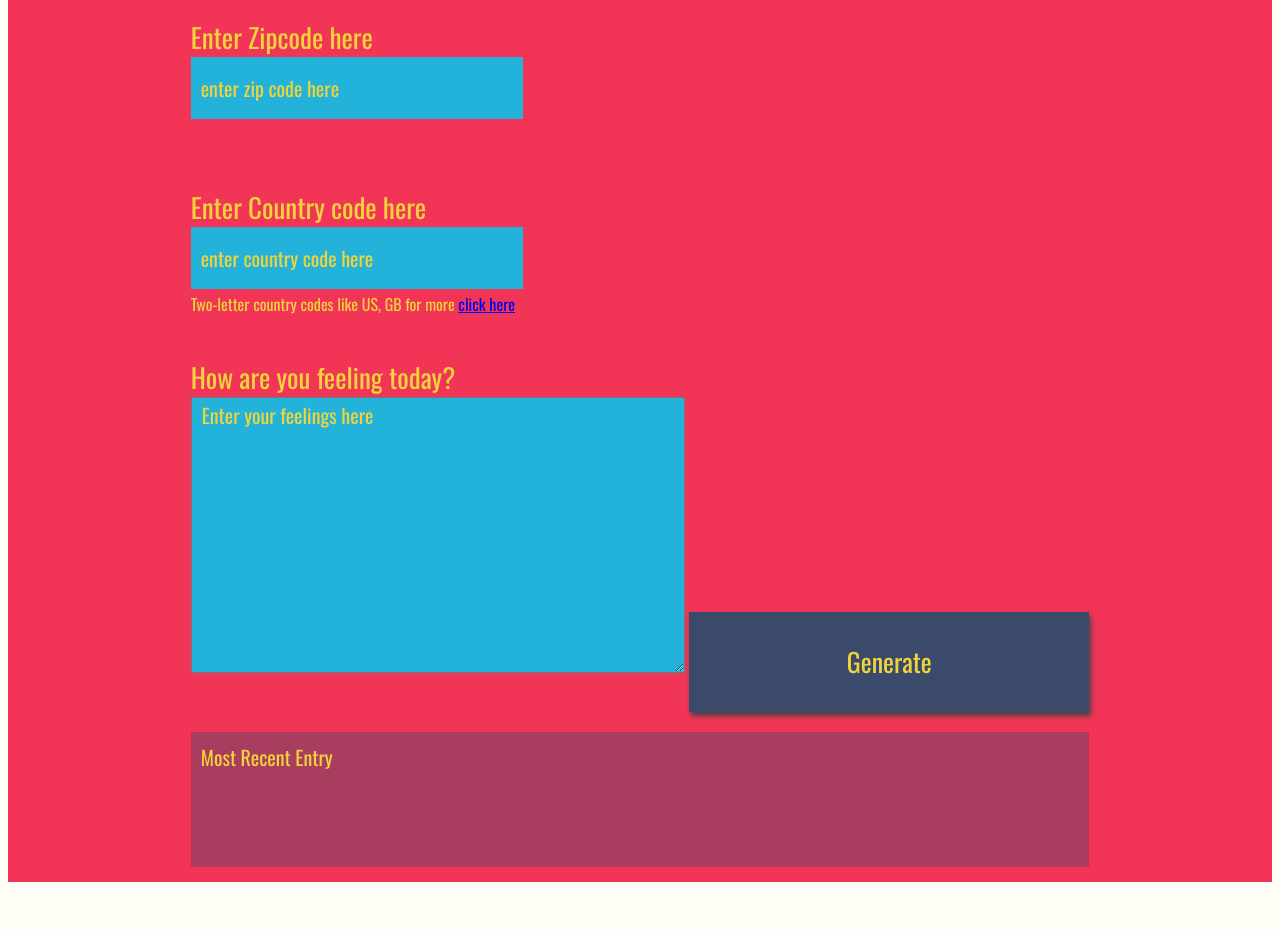
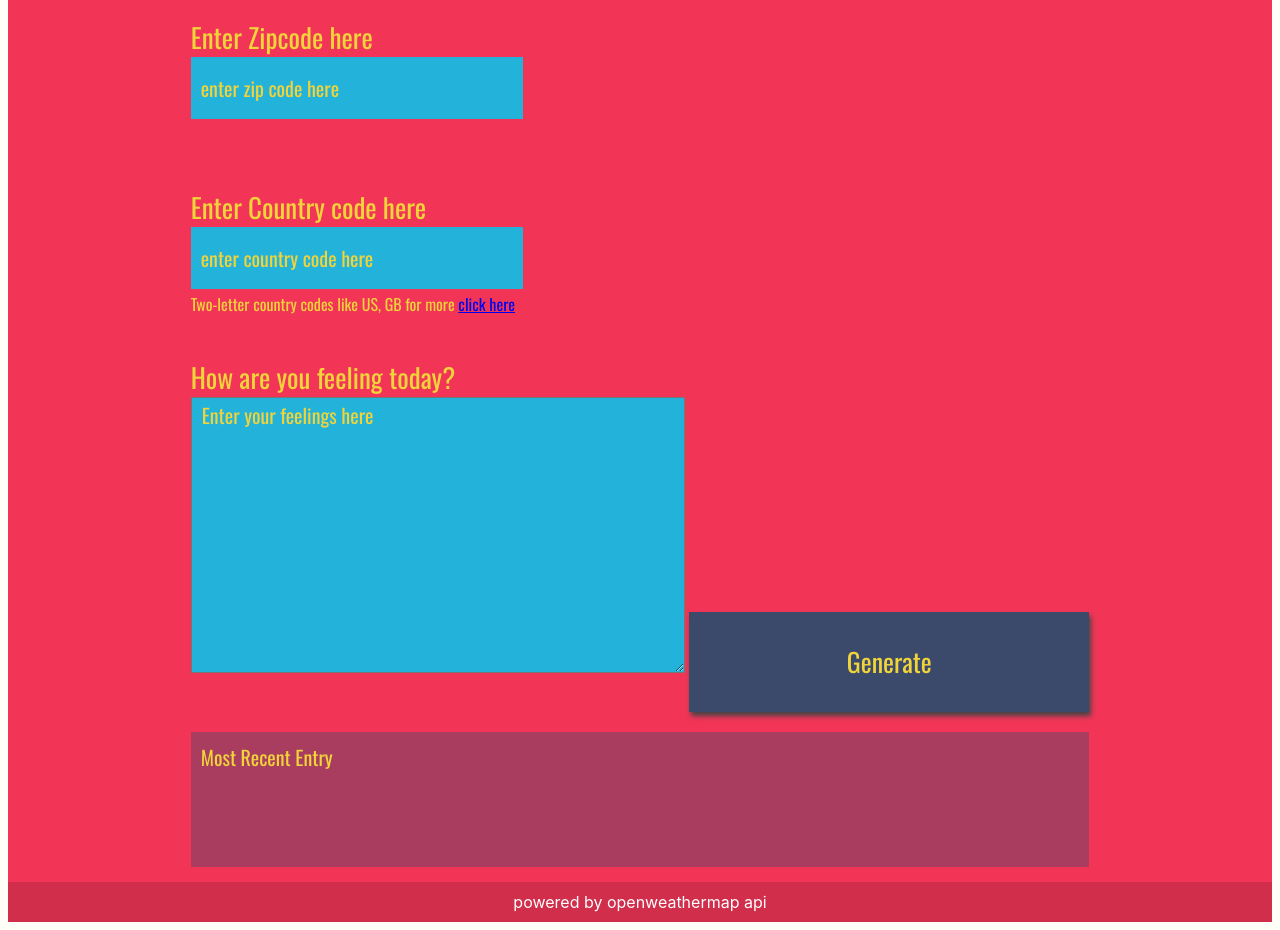
Before and after one commit to Mohamed-ElHadidy/fwd-weather-journal-app, a website: page website/index.html in a window 1280 px wide. Shown: the part 161-1091 px from the top of the page. Before the commit the page ends 1051 px from the top, so only its background shows below. Drawn offline with nearby package versions, Linux system fonts and the light colour scheme; a web font is replaced by a local one.

Commit message:
feat: added footer

```diff
--- a/website/index.html
+++ b/website/index.html
@@ -43,6 +43,8 @@
 
     </div>
   </div>
+
+  <footer>powered by openweathermap api</footer>
   <script src="app.js" type="text/javascript"></script>
 
 </body>
--- a/website/style.css
+++ b/website/style.css
@@ -162,3 +162,10 @@ button.modal_close {
     font-size: 60px;
     margin-bottom: 30px;
 }
+
+footer {
+    text-align: center;
+    padding: 10px;
+    background-color: #d02e4b;
+    color: white;
+}
```
